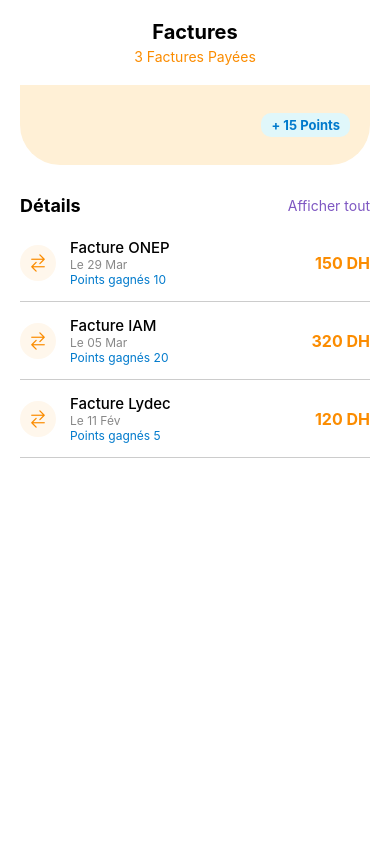
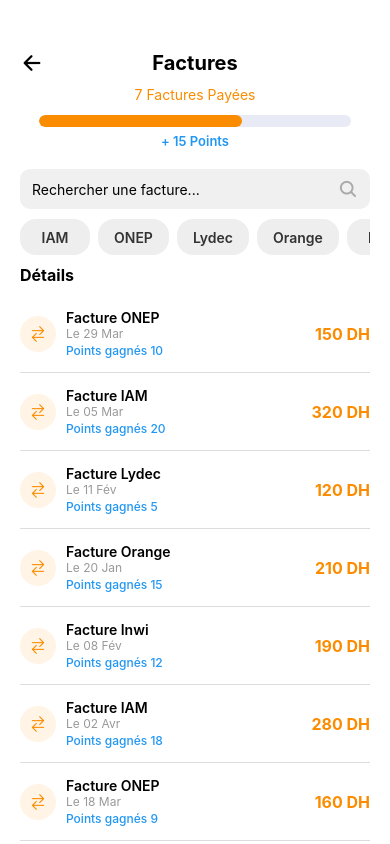
Before and after one commit to OussamaHm12/gamification-frontend, a React Native app: screen /Factures in a window 390 px wide. Built offline with nearby package versions, Linux system fonts and the light colour scheme.

Commit message:
adjusting UI

```diff
--- a/navigation/RootNavigator.tsx
+++ b/navigation/RootNavigator.tsx
@@ -1,7 +1,7 @@
 // ✅ navigation/RootNavigator.tsx
 import React from 'react';
 import { createNativeStackNavigator } from '@react-navigation/native-stack';
-import OnboardingScreen from '../screens/OnboardingScreen';
+// import OnboardingScreen from '../screens/OnboardingScreen';
 import TabNavigator from './TabNavigator';
 import FacturesScreen from '../screens/FacturesScreen';
 import VirementsScreen from '../screens/VirementsScreen';
@@ -17,8 +17,8 @@
 
 const RootNavigator = () => {
   return (
-    <Stack.Navigator screenOptions={{ headerShown: false }} initialRouteName="Onboarding">
-      <Stack.Screen name="Onboarding" component={OnboardingScreen} />
+    <Stack.Navigator screenOptions={{ headerShown: false }} initialRouteName="Root">
+      {/* <Stack.Screen name="Onboarding" component={OnboardingScreen} /> */}
       <Stack.Screen name="Root" component={TabNavigator} />
       <Stack.Screen name="Factures" component={FacturesScreen} />
       <Stack.Screen name="Virements" component={VirementsScreen} />
--- a/navigation/TabNavigator.tsx
+++ b/navigation/TabNavigator.tsx
@@ -20,6 +20,20 @@
         headerShown: false,
         tabBarActiveTintColor: '#FB8C00',
         tabBarInactiveTintColor: 'gray',
+        tabBarStyle: {
+          height: 70,
+          paddingBottom: 10,
+          paddingTop: 8,
+          borderTopLeftRadius: 16,
+          borderTopRightRadius: 16,
+          position: 'absolute',
+          backgroundColor: '#fff',
+          elevation: 10,
+        },
+        tabBarLabelStyle: {
+          fontSize: 12,
+          fontWeight: '600',
+        },
         tabBarIcon: ({ color, size }: { color: string; size: number }) => {
           let iconName = 'home';
 
--- a/screens/FacturesScreen.tsx
+++ b/screens/FacturesScreen.tsx
@@ -1,60 +1,109 @@
-import React from 'react';
-import { View, Text, StyleSheet, FlatList } from 'react-native';
+// ✅ screens/FacturesScreen.tsx
+import React, { useState } from 'react';
+import {
+  View,
+  Text,
+  StyleSheet,
+  FlatList,
+  TouchableOpacity,
+  Dimensions,
+  TextInput,
+  ScrollView,
+} from 'react-native';
 import { Ionicons } from '@expo/vector-icons';
+import { useNavigation } from '@react-navigation/native';
 
-const factures = [
-  {
-    id: '1',
-    destinataire: 'ONEP',
-    date: 'Le 29 Mar',
-    montant: '150 DH',
-    points: 10,
-  },
-  {
-    id: '2',
-    destinataire: 'IAM',
-    date: 'Le 05 Mar',
-    montant: '320 DH',
-    points: 20,
-  },
-  {
-    id: '3',
-    destinataire: 'Lydec',
-    date: 'Le 11 Fév',
-    montant: '120 DH',
-    points: 5,
-  },
+const { width } = Dimensions.get('window');
+
+const allFactures = [
+  { id: '1', name: 'ONEP', date: 'Le 29 Mar', montant: '150 DH', points: 10 },
+  { id: '2', name: 'IAM', date: 'Le 05 Mar', montant: '320 DH', points: 20 },
+  { id: '3', name: 'Lydec', date: 'Le 11 Fév', montant: '120 DH', points: 5 },
+  { id: '4', name: 'Orange', date: 'Le 20 Jan', montant: '210 DH', points: 15 },
+  { id: '5', name: 'Inwi', date: 'Le 08 Fév', montant: '190 DH', points: 12 },
+  { id: '6', name: 'IAM', date: 'Le 02 Avr', montant: '280 DH', points: 18 },
+  { id: '7', name: 'ONEP', date: 'Le 18 Mar', montant: '160 DH', points: 9 },
 ];
 
+const filterOptions = ['IAM', 'ONEP', 'Lydec', 'Orange', 'Inwi'];
+
 const FacturesScreen = () => {
+  const navigation = useNavigation();
+  const [search, setSearch] = useState('');
+  const [selectedFilter, setSelectedFilter] = useState('');
+
+  const filteredFactures = allFactures.filter((item) => {
+    const matchFilter = selectedFilter ? item.name === selectedFilter : true;
+    const matchSearch = item.name.toLowerCase().includes(search.toLowerCase());
+    return matchFilter && matchSearch;
+  });
+
   return (
     <View style={styles.container}>
-      <Text style={styles.title}>Factures</Text>
-      <Text style={styles.subtitle}>3 Factures Payées</Text>
-
-      <View style={styles.curve}>
-        <Text style={styles.pointTag}>+ 15 Points</Text>
+      <View style={styles.header}>
+        <TouchableOpacity onPress={() => navigation.goBack()}>
+          <Ionicons name="arrow-back" size={24} color="#000" />
+        </TouchableOpacity>
+        <Text style={styles.headerTitle}>Factures</Text>
+        <View style={{ width: 24 }} />
       </View>
 
+      <Text style={styles.subheader}>{filteredFactures.length} Factures Payées</Text>
+
+      <View style={styles.progressContainer}>
+        <View style={styles.progressBase}>
+          <View style={[styles.progressFill, { width: '65%' }]} />
+        </View>
+        <Text style={styles.progressLabel}>+ 15 Points</Text>
+      </View>
+
+      <View style={styles.searchContainer}>
+        <TextInput
+          placeholder="Rechercher une facture..."
+          value={search}
+          onChangeText={setSearch}
+          style={styles.input}
+        />
+        <Ionicons name="search" size={20} color="#aaa" />
+      </View>
+
+      <ScrollView horizontal showsHorizontalScrollIndicator={false} style={styles.filters}>
+        {filterOptions.map((option) => {
+          const isActive = selectedFilter === option;
+          return (
+            <TouchableOpacity
+              key={option}
+              style={[styles.filterButton, isActive && styles.filterButtonActive]}
+              onPress={() => setSelectedFilter(isActive ? '' : option)}
+            >
+              <Text style={[styles.filterText, isActive && styles.filterTextActive]}>
+                {option}
+              </Text>
+            </TouchableOpacity>
+          );
+        })}
+      </ScrollView>
+
       <View style={styles.sectionHeader}>
-        <Text style={styles.sectionTitle}>Détails</Text>
-        <Text style={styles.showAll}>Afficher tout</Text>
+        <Text style={styles.details}>Détails</Text>
       </View>
 
       <FlatList
-        data={factures}
+        data={filteredFactures}
         keyExtractor={(item) => item.id}
         renderItem={({ item }) => (
-          <View style={styles.itemContainer}>
-            <View style={styles.iconCircle}>
-              <Ionicons name="swap-horizontal" size={20} color="#FB8C00" />
+          <View style={styles.factureCard}>
+            <View style={styles.leftCol}>
+              <View style={styles.iconCircle}>
+                <Ionicons name="swap-horizontal" size={18} color="#FB8C00" />
+              </View>
+              <View style={{ marginLeft: 10 }}>
+                <Text style={styles.factureTitle}>Facture {item.name}</Text>
+                <Text style={styles.factureDate}>{item.date}</Text>
+                <Text style={styles.pointsText}>Points gagnés {item.points}</Text>
+              </View>
             </View>
-            <View style={{ flex: 1 }}>
-              <Text style={styles.dest}>{`Facture ${item.destinataire}`}</Text>
-              <Text style={styles.date}>{item.date}</Text>
-              <Text style={styles.points}>Points gagnés {item.points}</Text>
-            </View>
-            <Text style={styles.montant}>{item.montant}</Text>
+            <Text style={styles.amount}>{item.montant}</Text>
           </View>
         )}
       />
@@ -67,85 +116,134 @@
 const styles = StyleSheet.create({
   container: {
     flex: 1,
-    padding: 20,
+    paddingTop: 50,
+    paddingHorizontal: 20,
     backgroundColor: '#fff',
   },
-  title: {
+  header: {
+    flexDirection: 'row',
+    alignItems: 'center',
+    justifyContent: 'space-between',
+    marginBottom: 10,
+  },
+  headerTitle: {
     fontSize: 20,
-    fontWeight: '700',
+    fontWeight: 'bold',
     textAlign: 'center',
-    marginBottom: 4,
+    flex: 1,
   },
-  subtitle: {
+  subheader: {
     textAlign: 'center',
+    fontSize: 14,
     color: '#FB8C00',
+    marginBottom: 12,
+  },
+  progressContainer: {
+    alignItems: 'center',
     marginBottom: 20,
-    fontSize: 14,
   },
-  curve: {
-    height: 80,
-    backgroundColor: '#fff0d6',
-    borderBottomLeftRadius: 40,
-    borderBottomRightRadius: 40,
-    marginBottom: 30,
+  progressBase: {
+    width: width * 0.8,
+    height: 12,
+    backgroundColor: '#E8EAF6',
+    borderRadius: 10,
+    overflow: 'hidden',
+  },
+  progressFill: {
+    height: 12,
+    backgroundColor: '#FB8C00',
+    borderRadius: 10,
+  },
+  progressLabel: {
+    marginTop: 6,
+    fontSize: 13,
+    fontWeight: '600',
+    color: '#2196F3',
+  },
+  searchContainer: {
+    flexDirection: 'row',
+    alignItems: 'center',
+    backgroundColor: '#F0F0F0',
+    paddingHorizontal: 12,
+    borderRadius: 10,
+    marginBottom: 10,
+    height: 40,
+  },
+  input: {
+    flex: 1,
+    marginRight: 8,
+  },
+  filters: {
+    flexDirection: 'row',
+    marginBottom: 10,
+  },
+  filterButton: {
+    paddingHorizontal: 16,
+    paddingVertical: 8,
+    backgroundColor: '#eee',
+    borderRadius: 16,
+    marginRight: 8,
+    minWidth: 70,
+    alignItems: 'center',
     justifyContent: 'center',
-    alignItems: 'flex-end',
-    paddingRight: 20,
   },
-  pointTag: {
-    backgroundColor: '#E0F7FA',
-    color: '#007ACC',
-    paddingHorizontal: 10,
-    paddingVertical: 4,
-    borderRadius: 10,
-    fontWeight: 'bold',
-    fontSize: 13,
+  filterButtonActive: {
+    backgroundColor: '#FB8C00',
+  },
+  filterText: {
+    color: '#333',
+    fontWeight: '600',
+  },
+  filterTextActive: {
+    color: '#fff',
   },
   sectionHeader: {
     flexDirection: 'row',
     justifyContent: 'space-between',
-    alignItems: 'center',
-    marginBottom: 8,
+    marginBottom: 10,
   },
-  sectionTitle: {
+  details: {
+    fontSize: 16,
     fontWeight: 'bold',
-    fontSize: 18,
   },
-  showAll: {
-    color: '#7E57C2',
-    fontSize: 14,
-  },
-  itemContainer: {
+  factureCard: {
     flexDirection: 'row',
+    justifyContent: 'space-between',
     alignItems: 'center',
     paddingVertical: 14,
     borderBottomWidth: 0.5,
-    borderColor: '#ccc',
+    borderColor: '#ddd',
+  },
+  leftCol: {
+    flexDirection: 'row',
+    alignItems: 'center',
+    flex: 1,
   },
   iconCircle: {
     width: 36,
     height: 36,
     borderRadius: 18,
-    backgroundColor: '#fff7ec',
+    backgroundColor: '#FFF4E6',
     justifyContent: 'center',
     alignItems: 'center',
-    marginRight: 14,
   },
-  dest: {
+  factureTitle: {
+    fontWeight: '600',
+    fontSize: 14,
+  },
+  factureDate: {
+    fontSize: 12,
+    color: '#999',
+  },
+  pointsText: {
+    fontSize: 12,
+    color: '#2196F3',
     fontWeight: '500',
-    fontSize: 15,
+    marginTop: 2,
   },
-  date: {
-    fontSize: 12,
-    color: '#888',
-  },
-  points: {
-    fontSize: 12,
-    color: '#007ACC',
-  },
-  montant: {
+  amount: {
+    fontSize: 16,
+    fontWeight: 'bold',
     color: '#FB8C00',
-    fontWeight: 'bold',
-    fontSize: 16,
   },
 });
--- a/screens/OnboardingScreen.tsx
+++ b/screens/OnboardingScreen.tsx
@@ -8,8 +8,11 @@
   const navigation = useNavigation() as NativeStackNavigationProp<RootStackParamList>;
 
   const handleNext = () => {
-    navigation.replace('Root');
+    setTimeout(() => {
+      navigation.replace('Root');
+    }, 100); // petit délai pour laisser le temps au rendu de se finaliser
   };
+
 
   return (
     <View style={styles.container}>
```
